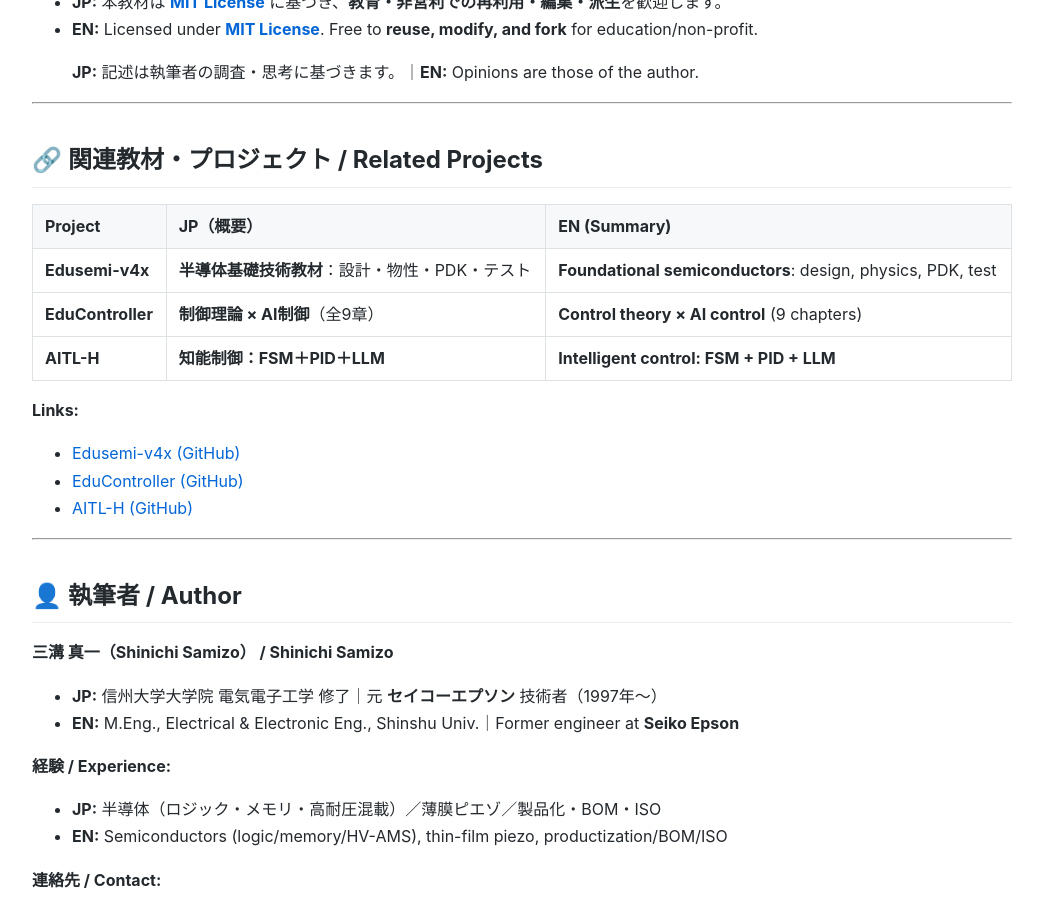
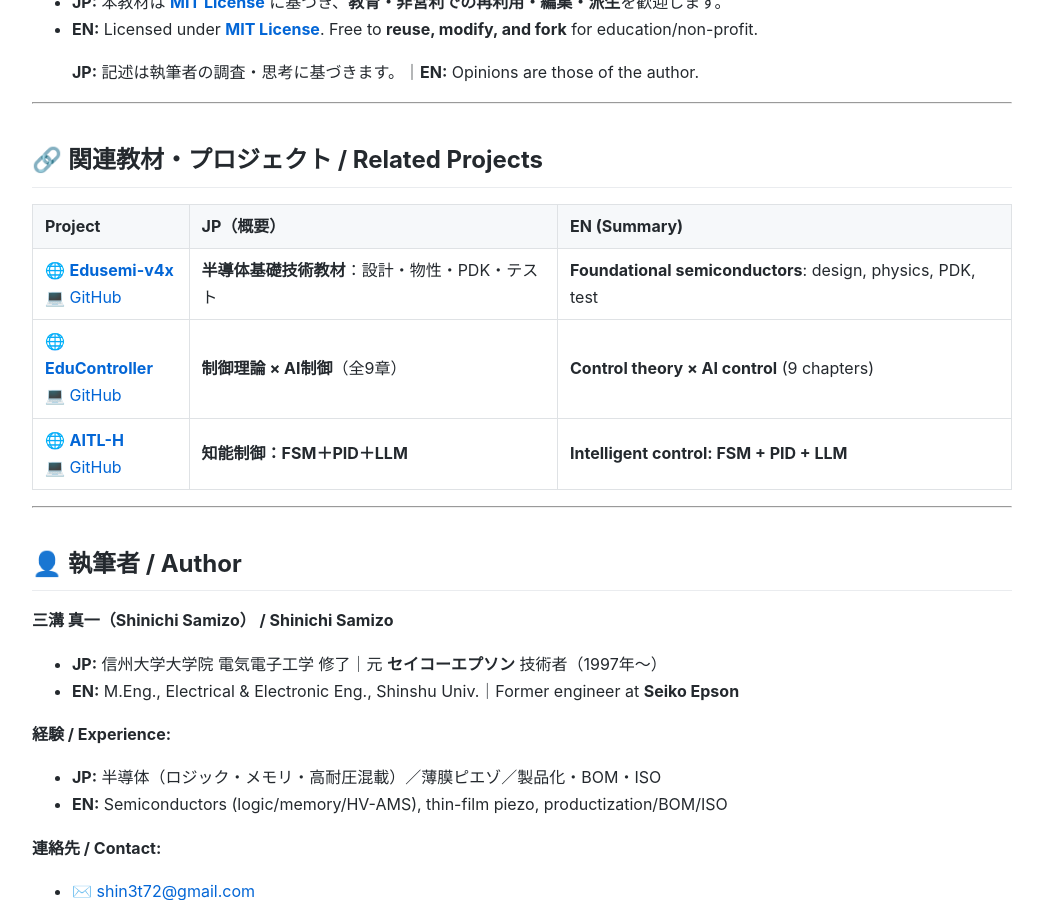
Before and after one commit to Samizo-AITL/Edusemi-Plus, a Jekyll site: the page built from index.md, in a window 1280 px wide and 900 px high, scrolled down 4094 px. Shown: the whole window, without its empty margins (118-1161 px from the left). Built offline with Jekyll 4.4.1, drawn with Linux system fonts in a browser that asks for light colours.

Commit message:
Update index.md

```diff
--- a/index.md
+++ b/index.md
@@ -133,14 +133,10 @@ title: Edusemi-Plus｜半導体産業と社会・AIをつなぐ応用教材シ
 
 | **Project** | **JP（概要）** | **EN (Summary)** |
 |---|---|---|
-| **Edusemi-v4x** | **半導体基礎技術教材**：設計・物性・PDK・テスト | **Foundational semiconductors**: design, physics, PDK, test |
-| **EduController** | **制御理論 × AI制御**（全9章） | **Control theory × AI control** (9 chapters) |
-| **AITL-H** | **知能制御：FSM＋PID＋LLM** | **Intelligent control: FSM + PID + LLM** |
+| 🌐 [**Edusemi-v4x**](https://samizo-aitl.github.io/Edusemi-v4x/) <br>💻 [GitHub](https://github.com/Samizo-AITL/Edusemi-v4x) | **半導体基礎技術教材**：設計・物性・PDK・テスト | **Foundational semiconductors**: design, physics, PDK, test |
+| 🌐 [**EduController**](https://samizo-aitl.github.io/EduController/) <br>💻 [GitHub](https://github.com/Samizo-AITL/EduController) | **制御理論 × AI制御**（全9章） | **Control theory × AI control** (9 chapters) |
+| 🌐 [**AITL-H**](https://samizo-aitl.github.io/AITL-H/) <br>💻 [GitHub](https://github.com/Samizo-AITL/AITL-H) | **知能制御：FSM＋PID＋LLM** | **Intelligent control: FSM + PID + LLM** |
 
-**Links:**
-- [Edusemi-v4x (GitHub)](https://github.com/Samizo-AITL/Edusemi-v4x)
-- [EduController (GitHub)](https://github.com/Samizo-AITL/EduController)
-- [AITL-H (GitHub)](https://github.com/Samizo-AITL/AITL-H)
 
 ---
 
```
